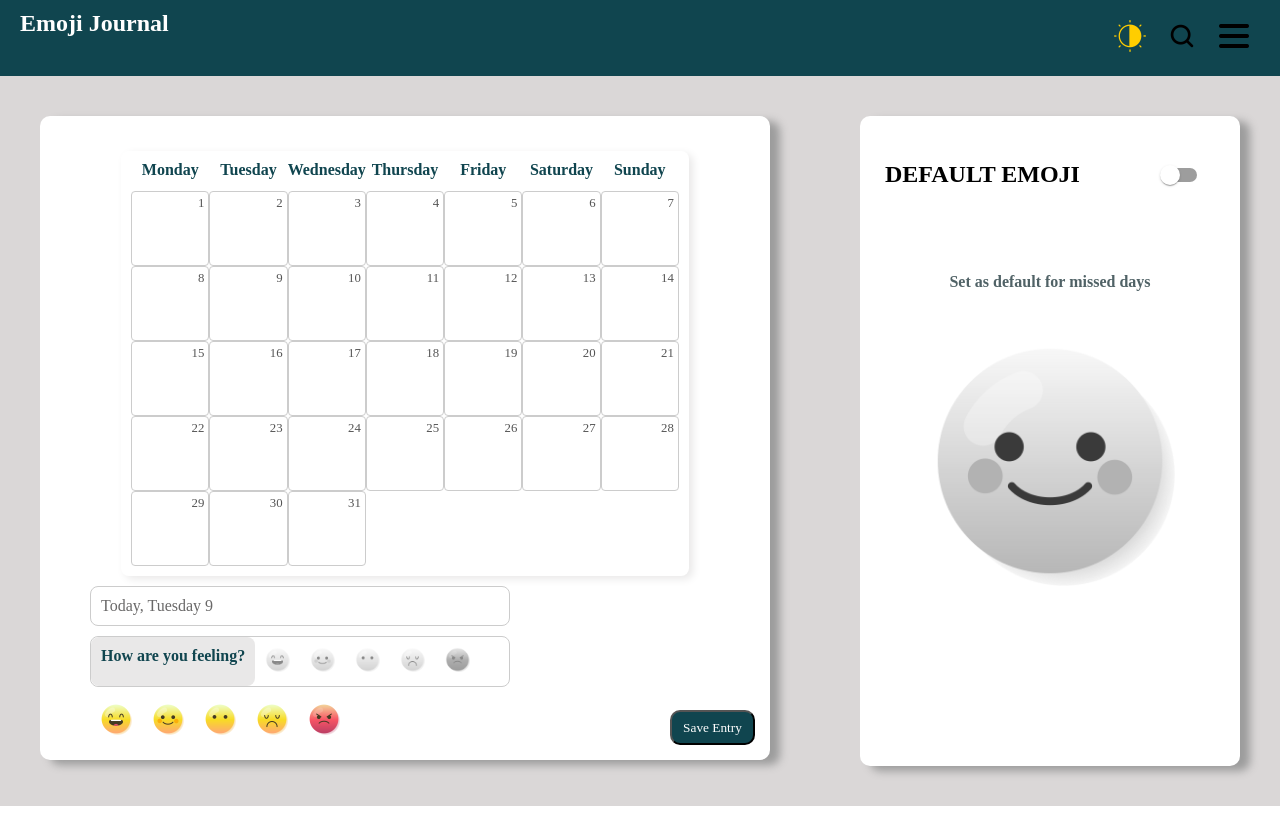
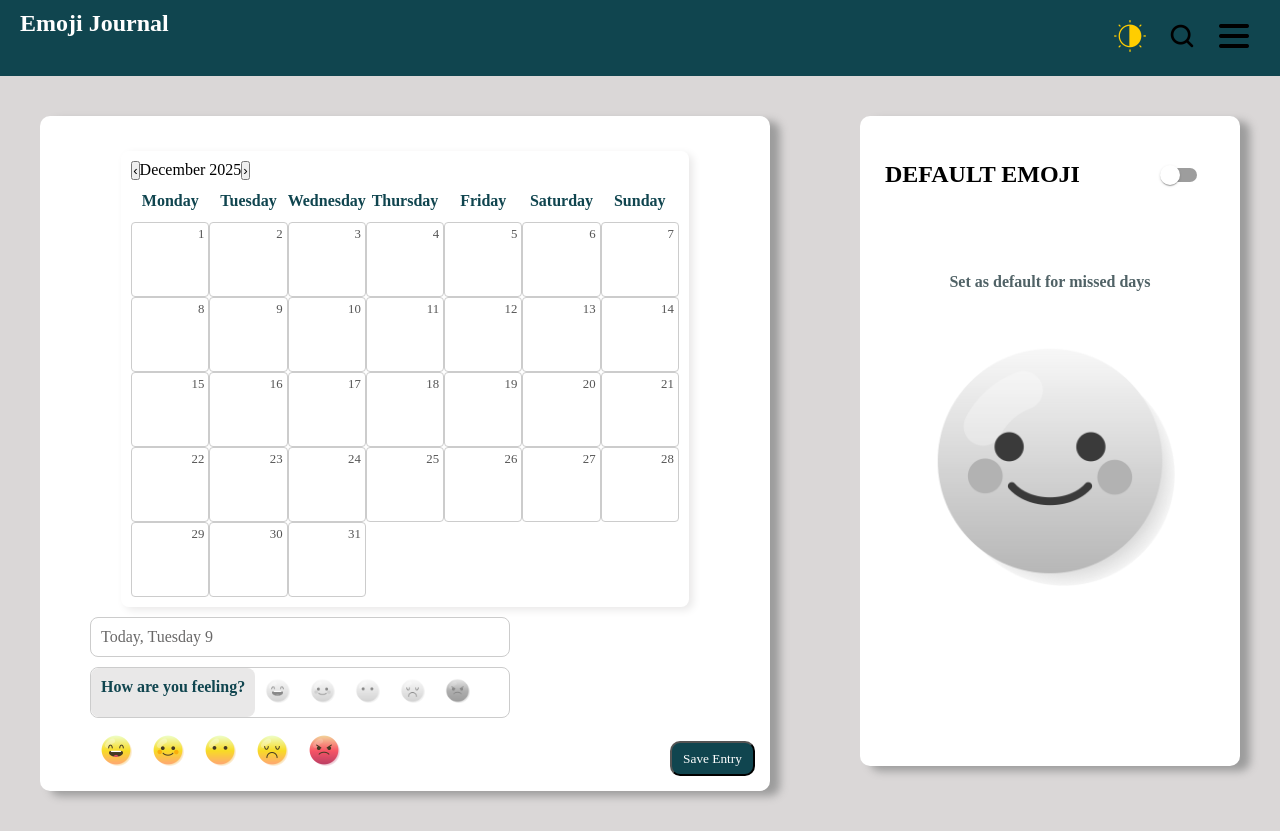
Before and after one commit to Headyhadia/Emoji-Tracker-App, a React (Vite) app in the folder frontend/: page / in a window 1280 px wide. Before the commit the page ends 806 px from the top, so only its background shows below. Built offline with nearby package versions, Linux system fonts and the light colour scheme.

Commit message:
feat(frontend): Add navigation of the calendar.

```diff
--- a/frontend/package.json
+++ b/frontend/package.json
@@ -15,6 +15,7 @@
     "@mui/material": "^7.3.6",
     "axios": "^1.13.2",
     "react": "^19.2.0",
+    "react-calendar": "^6.0.0",
     "react-dom": "^19.2.0"
   },
   "devDependencies": {
--- a/frontend/src/components/Tracker/Tracker.jsx
+++ b/frontend/src/components/Tracker/Tracker.jsx
@@ -1,17 +1,19 @@
 import styles from "./Tracker.module.css";
 import { useState } from "react";
+import Calendar from "react-calendar";
 
 const Tracker = () => {
-  const today = new Date();
-  const year = today.getFullYear();
-  const month = today.getMonth(); // 0-based
-  const todayDate = today.getDate();
-
+  const [selectedDate, setSelectedDate] = useState(new Date());
   const [selectedEmoji, setSelectedEmoji] = useState(null);
   const [images, setImages] = useState({});
 
-  const firstDayOfMonth = new Date(year, month, 1);
-  const daysInMonth = new Date(year, month + 1, 0).getDate();
+  const today = new Date();
+  const selectedYear = selectedDate.getFullYear();
+  const selectedMonth = selectedDate.getMonth(); // 0-based
+  const todayDate = today.getDate();
+
+  const firstDayOfMonth = new Date(selectedYear, selectedMonth, 1);
+  const daysInMonth = new Date(selectedYear, selectedMonth + 1, 0).getDate();
   // Array of weekdays to map days from date object
   const weekdays = [
     "Monday",
@@ -60,15 +62,48 @@ const Tracker = () => {
   const handleSaveEntry = () => {
     if (!selectedEmoji) return;
 
+    const dateKey = selectedDate.toISOString().split("T")[0];
+
     setImages((prev) => ({
       ...prev,
-      [todayDate]: selectedEmoji,
+      [dateKey]: selectedEmoji,
     }));
   };
 
   return (
     <div className={styles.trackerContainer}>
       <div className={styles.calendar}>
+        <Calendar
+          value={selectedDate}
+          onChange={setSelectedDate}
+          view="month"
+          className={styles.hiddenCalendar}
+        />
+        <div className={styles.monthNav}>
+          <button
+            onClick={() =>
+              setSelectedDate(new Date(selectedYear, selectedMonth - 1, 1))
+            }
+          >
+            ‹
+          </button>
+
+          <span>
+            {selectedDate.toLocaleString("default", {
+              month: "long",
+              year: "numeric",
+            })}
+          </span>
+
+          <button
+            onClick={() =>
+              setSelectedDate(new Date(selectedYear, selectedMonth + 1, 1))
+            }
+          >
+            ›
+          </button>
+        </div>
+
         {/* Days header */}
         <div className={styles.calendarHeader}>
           {weekdays.map((d) => (
@@ -101,6 +136,7 @@ const Tracker = () => {
       </div>
       {/* Emojis to enter mood */}
       <div className={styles.emojis}>{emojis}</div>
+
       {/* Button to save entry */}
       <button className={styles.saveBtn} onClick={handleSaveEntry}>
         Save Entry
--- a/frontend/src/components/Tracker/Tracker.module.css
+++ b/frontend/src/components/Tracker/Tracker.module.css
@@ -183,6 +183,27 @@
     align-self: center;
   }
 }
+/* ---- react-calendar: navigation only ---- */
+:global(.react-calendar__month-view),
+:global(.react-calendar__month-view__days),
+:global(.react-calendar__month-view__weekdays) {
+  display: none;
+}
+
+/* keep navigation visible */
+:global(.react-calendar__navigation) {
+  display: flex;
+}
+
+/* basic wrapper cleanup */
+:global(.react-calendar) {
+  border: none;
+  width: 100%;
+}
+.hiddenCalendar {
+  display: none;
+}
+
 @media screen and (max-width: 385px) {
   .calendarHeader {
     font-size: 0.6rem;
--- /dev/null
+++ b/package.json
@@ -0,0 +1,5 @@
+{
+  "dependencies": {
+    "react-calendar": "^6.0.0"
+  }
+}
```
Also changed, not shown: 2 other files (tests, documents, lock files or other folders).
